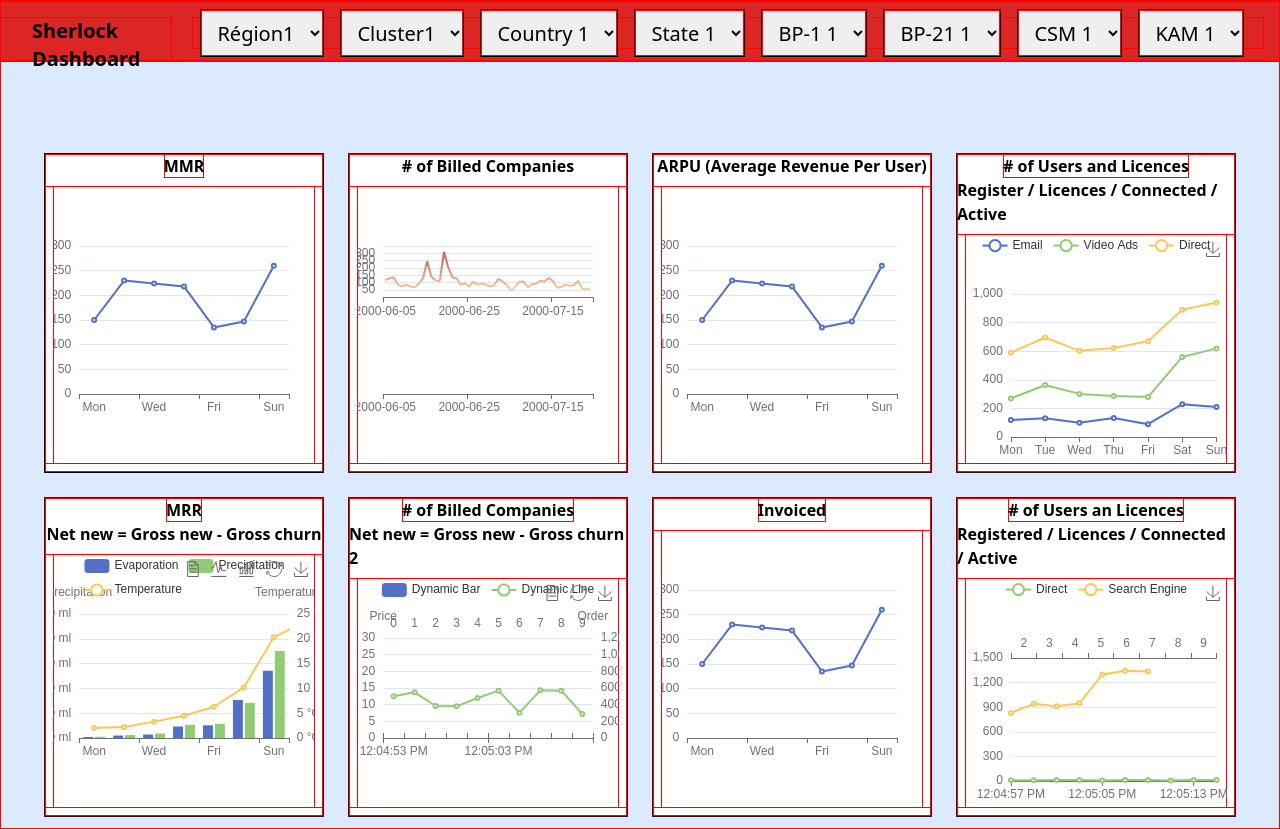
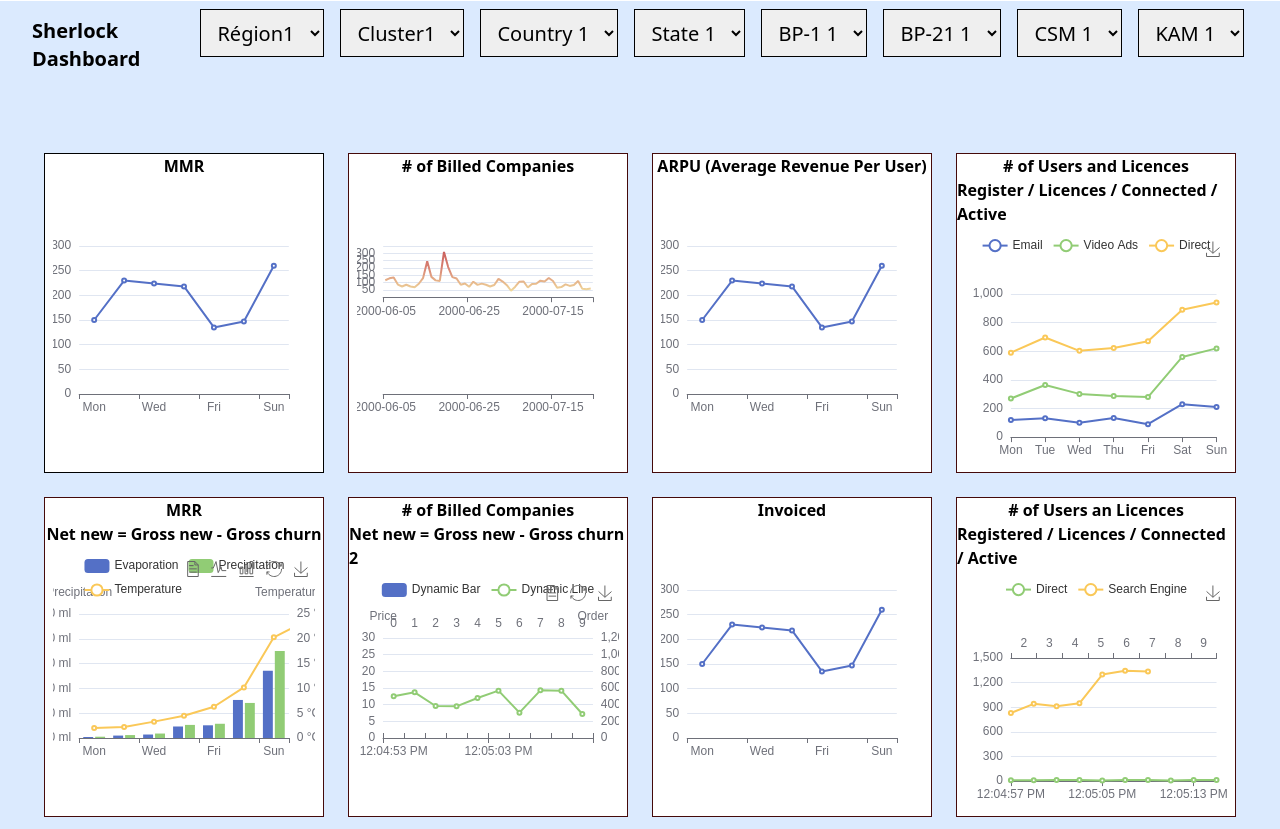
Before and after one commit to NdevTh/InternshipAl, a website: page src/index.html in a window 1280 px wide. Shown: the part 87-916 px from the top of the page. Drawn offline with nearby package versions, Linux system fonts and the light colour scheme.

Commit message:
update clean

```diff
--- a/src/css/monStyle.css
+++ b/src/css/monStyle.css
@@ -1,3 +1,3 @@
 *{
-    box-shadow: 0 0 0 1px red inset;
+    /* box-shadow: 0 0 0 1px red inset; */
 }
--- a/src/index.html
+++ b/src/index.html
@@ -39,7 +39,7 @@
   </header>
   <main class="flex-grow flex-col bg-blue-100 ">
     <!-- The tab part -->
-    <section class="max-xs:flex-none flex justify-between content-center text-xl pt-4 bg-red-600 ">
+    <section class="max-xs:flex-none flex justify-between content-center text-xl pt-4">
 
         <h2 class="max-xs:hidden font-bold px-8 h-11 max-xs:text-xs ">
           Sherlock Dashboard
```
